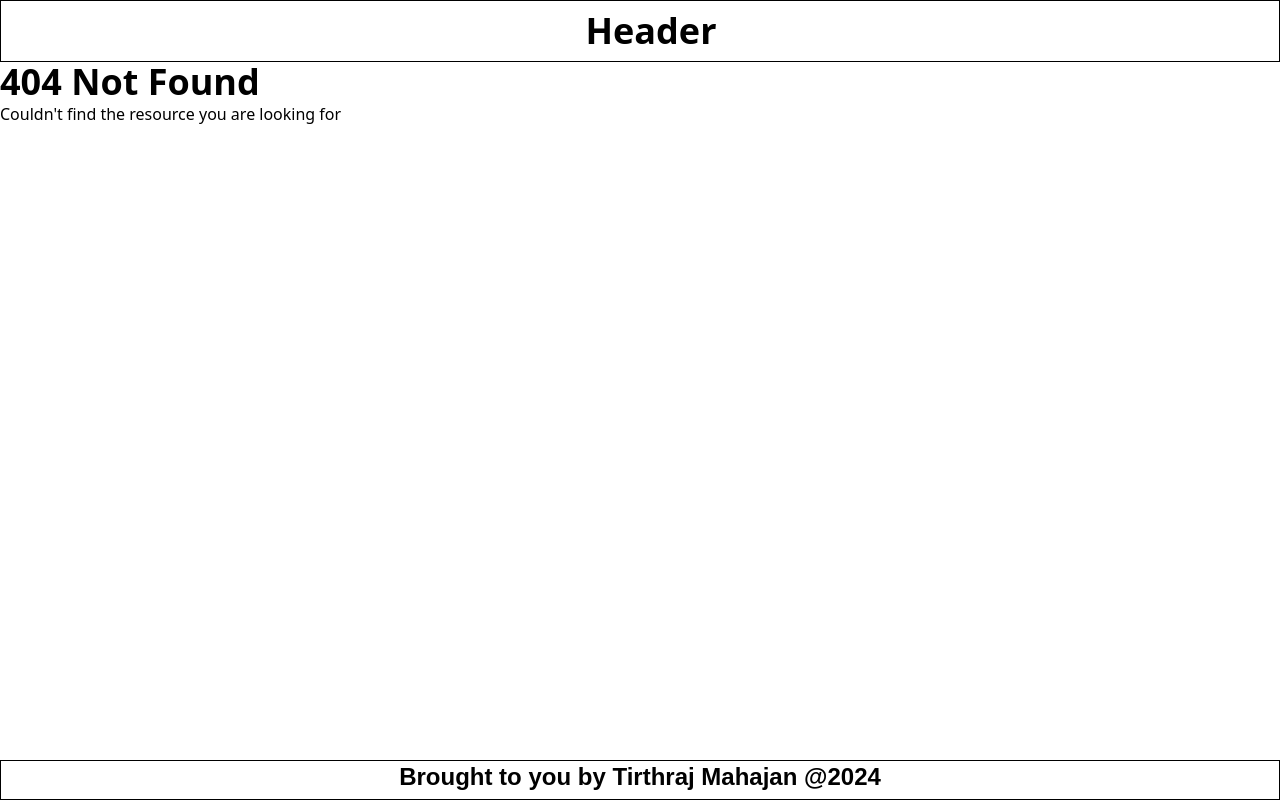
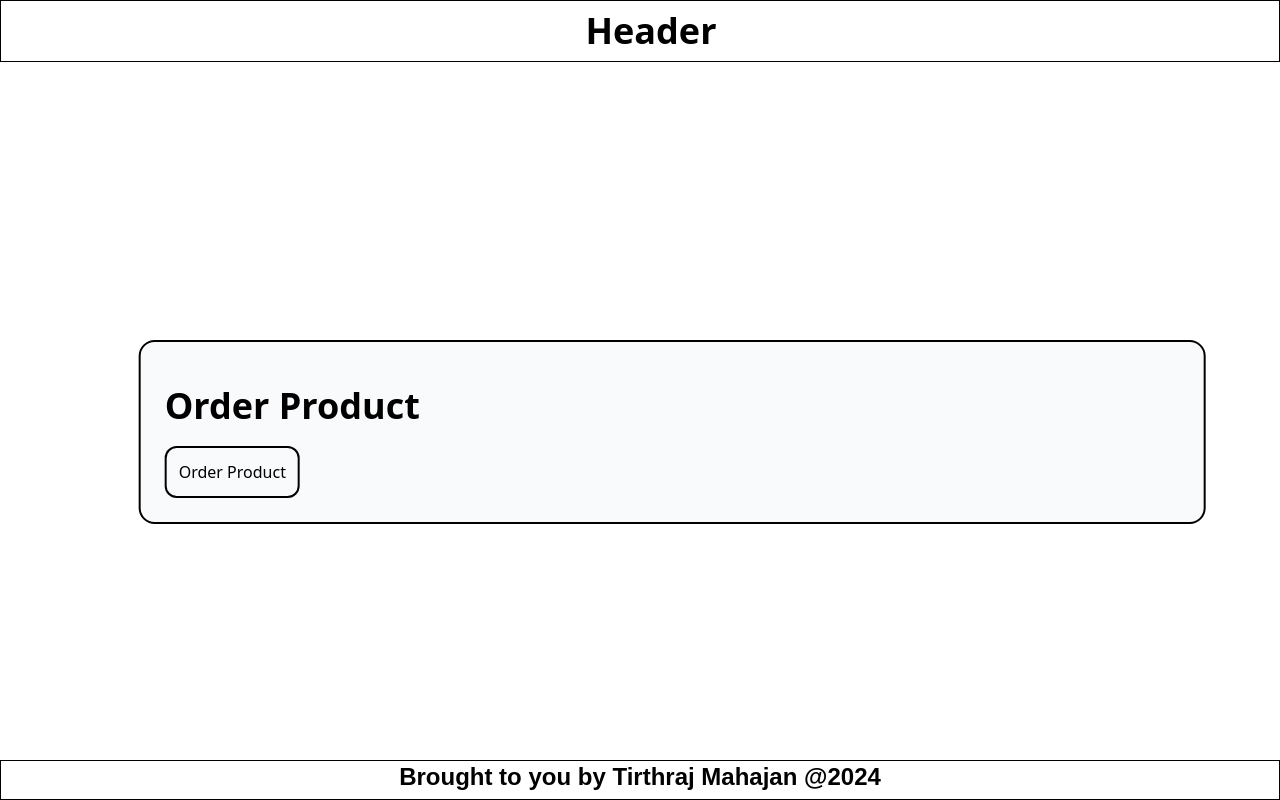
Before and after one commit to tirthraj07/Next-js-Tutorial, a Next.js app in the folder my-app/: page /order in a window 1280 px wide. Before the commit this address had no page. Built offline with nearby package versions, Linux system fonts and the light colour scheme.

Commit message:
Next.js 14 Tutorial - 21 - Navigating Programmatically & Added React Use State

```diff
--- /dev/null
+++ b/my-app/src/app/(order-products)/confirm/page.tsx
@@ -0,0 +1,7 @@
+export default function confirmOrder(){
+    return(
+        <>
+            <h1 className="my-5">Your Order Has Been Placed!</h1>
+        </>
+    )
+}
--- /dev/null
+++ b/my-app/src/app/(order-products)/layout.tsx
@@ -0,0 +1,20 @@
+export default function ecomLayout({children}:{
+    children:React.ReactNode
+}){
+
+    return(
+        <>
+
+            <div className="w-10/12 min-h-12 border-solid border-2 border-black rounded-2xl m-8 bg-slate-50 absolute top-1/2 left-1/2 transform -translate-x-1/2 -translate-y-1/2 p-3">
+
+                <div className="p-3 min-h-12">
+                    {children}
+                </div>
+
+            </div>
+
+        </>
+    )
+
+
+}
--- /dev/null
+++ b/my-app/src/app/(order-products)/order/page.tsx
@@ -0,0 +1,59 @@
+"use client"
+import { useRouter } from "next/navigation";
+import { useState } from "react";
+
+/*
+https://stackoverflow.com/questions/74421327/nextrouter-was-not-mounted-next-js
+
+The new useRouter hook should be imported from next/navigation and not next/router
+
+*/
+
+
+export default function OrderProduct(){
+    const [order,setOrder] = useState(false);
+    const [orderText, setOrderText] = useState('Placing Your Order');
+    const router = useRouter();
+
+    // const handleOrder = () =>{
+    //     router.push('/confirm')
+    // }
+
+    const handleOrder = async() => {
+        setOrder(true);
+        setOrderText('Placing Your Order...')
+        console.log('Placing Your Order...')
+        const success = true;
+        await new Promise((resolve,reject)=>{
+            if(success){
+                setTimeout(()=>{
+                    router.push('/confirm')
+                },3000)
+                resolve(true);
+            }else{
+                setOrderText('Couldn\'t Place your order :(')
+                reject(false);
+            }
+        })
+
+    }
+
+    return (
+        <>
+            <h1 className="my-5">Order Product</h1>
+            {
+                order?
+                    (
+                        <h5>{orderText}</h5>
+                    )
+                :
+                    (
+                        <button onClick={handleOrder} className="border-solid border-2 border-black p-3 rounded-xl hover:bg-black hover:text-white ease duration-300">Order Product</button>
+                    )
+            }
+
+        </>
+
+    );
+
+}
```
